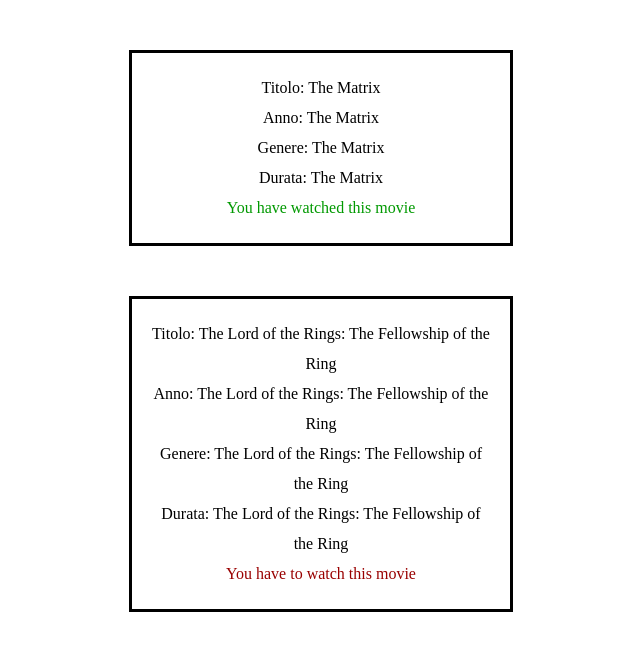
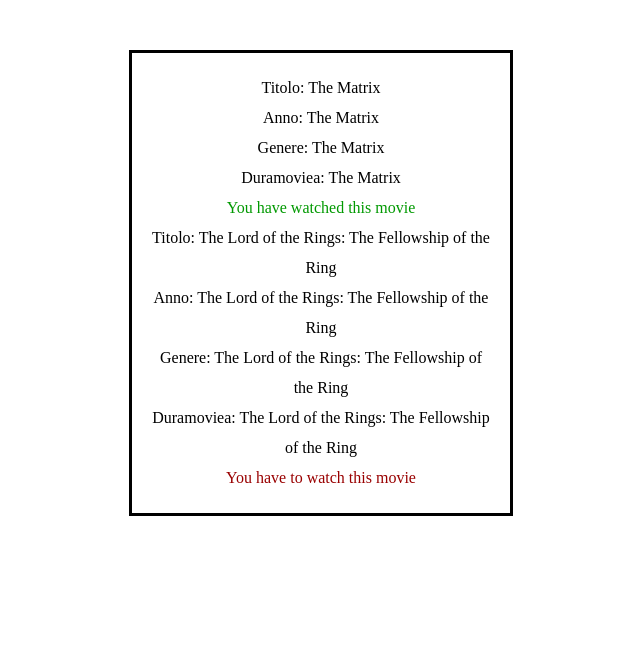
Before and after one commit to davidevischetti/php-oop-1, a PHP site: page / in a window 1280 px wide. Shown: the top 651 px of the page, without its empty margins (319-959 px from the left). Run offline with PHP 8.4, Linux system fonts and the light colour scheme.

Commit message:
stampa dinamica fim

```diff
--- a/index.php
+++ b/index.php
@@ -5,7 +5,9 @@
         public $length;
         public $year;
 
-        public $watch = true;
+        public $watch;
+
+        public $arr_movies = [];
 
         public function watchFunction ($_watch) {
             if ($this->watch = $_watch) {
@@ -15,18 +17,22 @@
             }
         }
 
-        function __construct($_name, $_year, $_genre, $_length)
+        function __construct($_name, $_year, $_genre, $_length,$_watch)
         {
             $this->name = $_name;
             $this->year = $_year;
             $this->genre = $_genre;
             $this->length = $_length;
+            $this->watch = $_watch;
         }
 
     }
 
-    $thematrix = new Movie ('The Matrix', '1999', 'Sci-fi/Azione', '2h 16m');
-    $thelordoftherings1 = new Movie ('The Lord of the Rings: The Fellowship of the Ring', '2001', 'Fantastico/Avventura', '2h 58m');
+    $thematrix = new Movie ('The Matrix', '1999', 'Sci-fi/Azione', '2h 16m', true);
+    $thelordoftherings1 = new Movie ('The Lord of the Rings: The Fellowship of the Ring', '2001', 'Fantastico/Avventura', '2h 58m', false);
+
+    $arr_movies[] = $thematrix;
+    $arr_movies[] = $thelordoftherings1;
 
 ?>
 
@@ -40,27 +46,24 @@
 </head>
 <body>
 
-    <!-- MATRIX -->
+    <!-- LISTA FILM -->
     <ul>
         <?php
-            echo '<li>Titolo: ' . $thematrix->name . '</li>';
-            echo '<li>Anno: ' . $thematrix->name . '</li>';
-            echo '<li>Genere: ' . $thematrix->name . '</li>';
-            echo '<li>Durata: ' . $thematrix->name . '</li>';
-            echo '<li class="watch">' . $thematrix->watchFunction(true) . '</li>';
+            foreach ($arr_movies as $movie) {
+                echo '<li>Titolo: ' . $movie->name . '</li>';
+                echo '<li>Anno: ' . $movie->name . '</li>';
+                echo '<li>Genere: ' . $movie->name . '</li>';
+                echo '<li>Duramoviea: ' . $movie->name . '</li>';
+                if ($movie->watch == true) {
+                    echo '<li class="watch">' . $movie->watchFunction(true) . '</li>';
+                } else {
+                    echo '<li class="no-watch">' . $movie->watchFunction(false) . '</li>';
+                }
+
+            }
         ?>
     </ul>
 
-    <!-- IL SIGNORE DEGLI ANELLI -->
-    <ul>
-        <?php
-            echo '<li>Titolo: ' . $thelordoftherings1->name . '</li>';
-            echo '<li>Anno: ' . $thelordoftherings1->name . '</li>';
-            echo '<li>Genere: ' . $thelordoftherings1->name . '</li>';
-            echo '<li>Durata: ' . $thelordoftherings1->name . '</li>';
-            echo '<li class="no-watch">' . $thelordoftherings1->watchFunction(false) . '</li>';
-        ?>
-    </ul>
 
 </body>
 </html>
```
